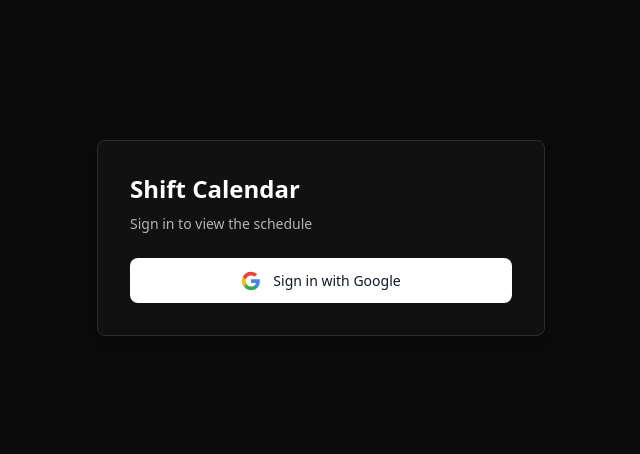
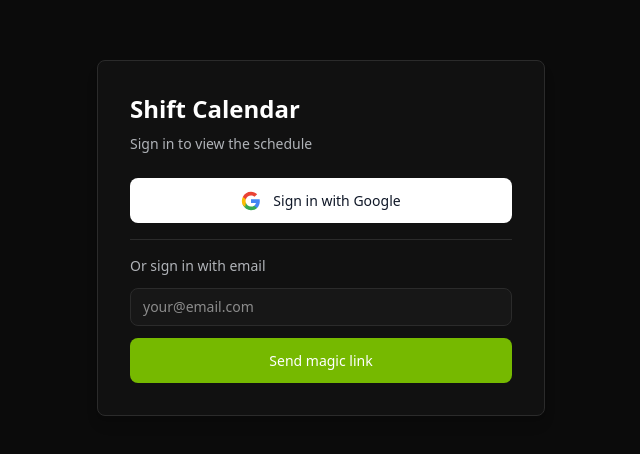
Before and after one commit to fearlessresponsesolution/calendar-migration, a Next.js app: page /login in a window 1280 px wide. Shown: the part 162-616 px from the top of the page, without its empty margins (319-959 px from the left). Built offline with nearby package versions, Linux system fonts and the light colour scheme.

Commit message:
feat(auth): add Resend magic link provider for non-Gmail users
Co-Authored-By: Claude Sonnet 4.6 <noreply@anthropic.com>

```diff
--- a/src/app/login/actions.ts
+++ b/src/app/login/actions.ts
@@ -4,3 +4,8 @@ import { signIn } from "@/auth"
 export async function googleSignIn() {
   await signIn("google", { redirectTo: "/calendar" })
 }
+
+export async function resendSignIn(formData: FormData) {
+  const email = formData.get("email") as string
+  await signIn("resend", { email, redirectTo: "/calendar" })
+}
--- a/src/app/login/page.tsx
+++ b/src/app/login/page.tsx
@@ -1,4 +1,4 @@
-import { googleSignIn } from "./actions"
+import { googleSignIn, resendSignIn } from "./actions"
 
 interface LoginPageProps {
   searchParams: Promise<{ reason?: string; error?: string }>
@@ -34,6 +34,35 @@ export default async function LoginPage({ searchParams }: LoginPageProps) {
             Sign in with Google
           </button>
         </form>
+
+        <div className="mt-4 pt-4" style={{ borderTop: "1px solid var(--border)" }}>
+          <p className="text-sm mb-3" style={{ color: "var(--text-muted)" }}>
+            Or sign in with email
+          </p>
+          <form action={resendSignIn}>
+            <label htmlFor="email" className="sr-only">Email</label>
+            <input
+              id="email"
+              type="email"
+              name="email"
+              required
+              placeholder="your@email.com"
+              className="w-full px-3 py-2 rounded-lg mb-3 text-sm"
+              style={{
+                background: "var(--surface)",
+                border: "1px solid var(--border)",
+                color: "var(--text)",
+              }}
+            />
+            <button
+              type="submit"
+              className="w-full font-medium py-3 px-4 rounded-lg transition-colors"
+              style={{ background: "var(--accent)", color: "#fff" }}
+            >
+              Send magic link
+            </button>
+          </form>
+        </div>
       </div>
     </div>
   )
--- a/src/auth.ts
+++ b/src/auth.ts
@@ -1,9 +1,13 @@
 import NextAuth from "next-auth"
 import Google from "next-auth/providers/google"
+import Resend from "next-auth/providers/resend"
 import { isEmailAllowed, getUserRecord } from "@/lib/auth-helpers"
 
 export const { handlers, signIn, signOut, auth } = NextAuth({
-  providers: [Google],
+  providers: [
+    Google,
+    Resend({ from: process.env.AUTH_RESEND_FROM }),
+  ],
   callbacks: {
     async signIn({ user }) {
       if (!user.email) return false
```
Also changed, not shown: 2 other files (tests, documents, lock files or other folders).
